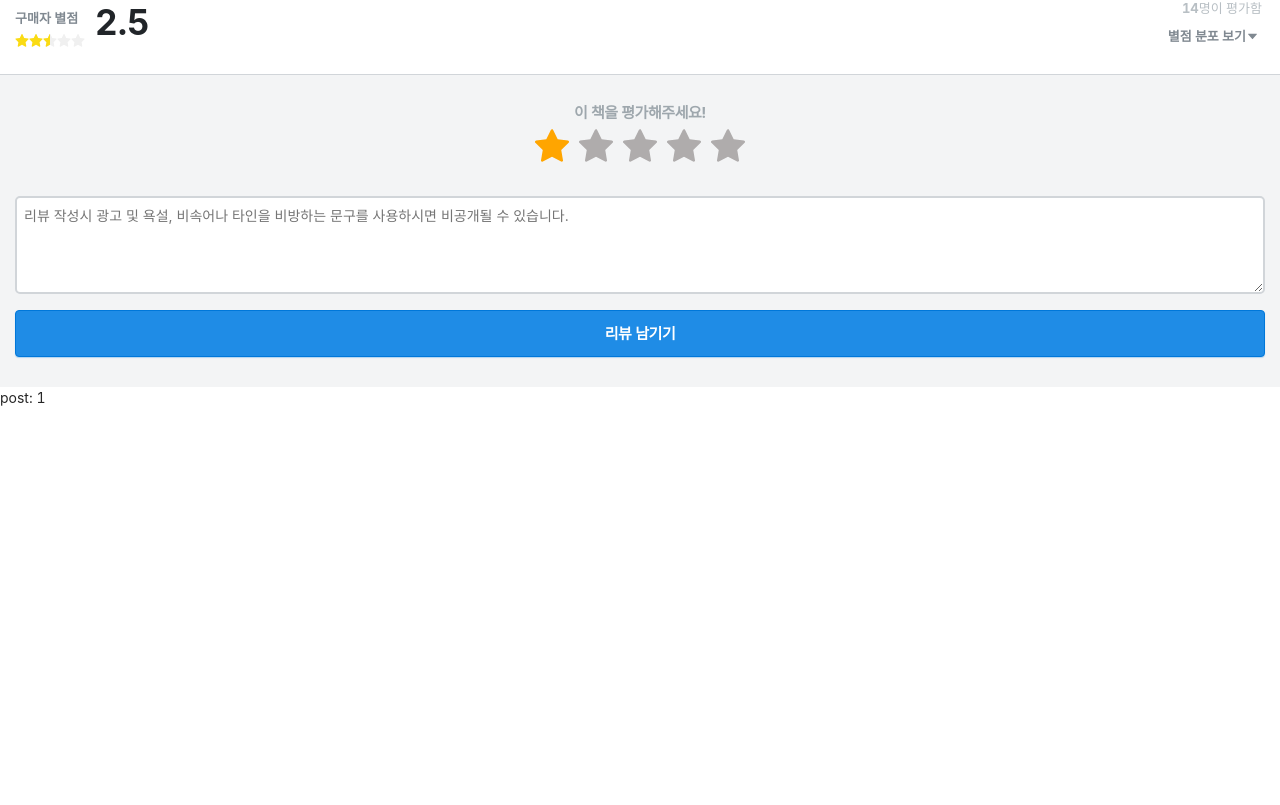
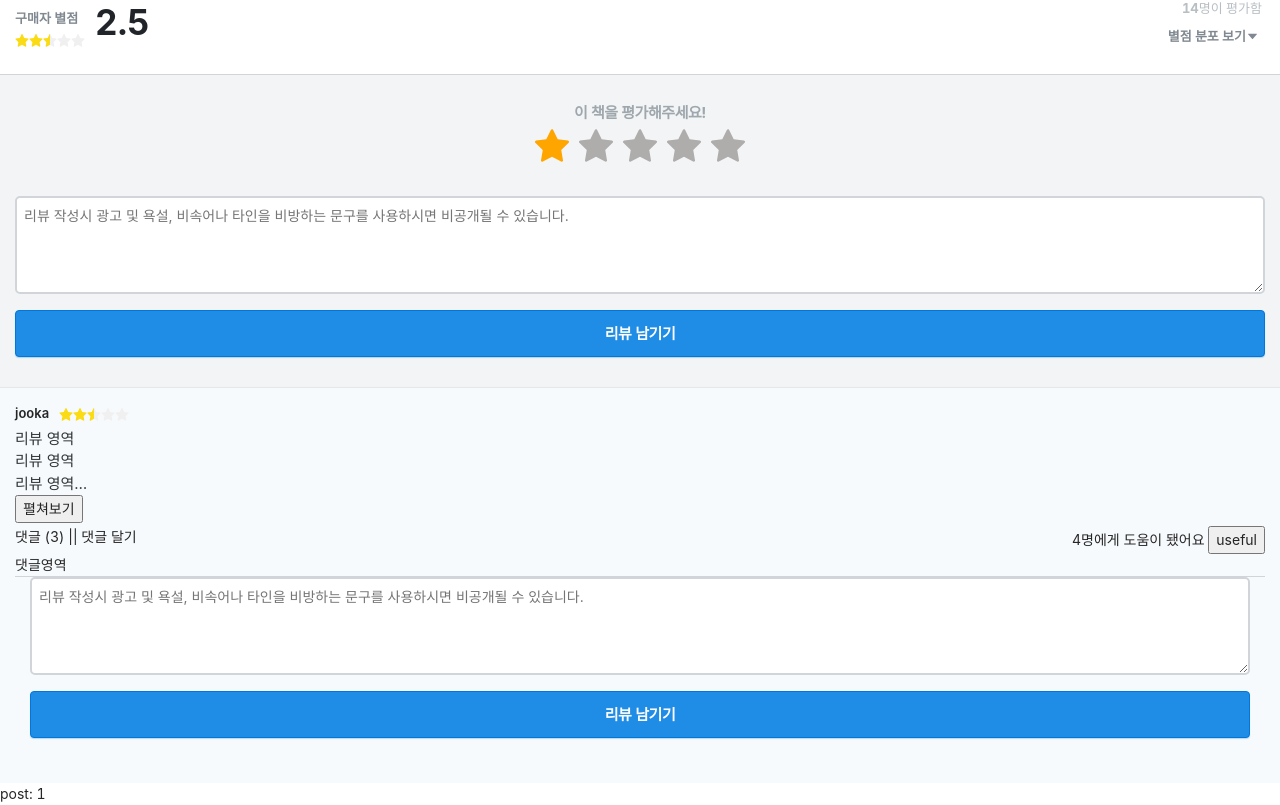
Before and after one commit to kizwond/appbuildtry, a Next.js app: page /bookstore/book-detail/1 in a window 1280 px wide. Shown: the part 851-1656 px from the top of the page. Before the commit the page ends 1260 px from the top, so only its background shows below. Built offline with nearby package versions, Linux system fonts and the light colour scheme.

Commit message:
상세페이지 리뷰컴포넌트

```diff
--- /dev/null
+++ b/components/bookstore/book-detail/ReviewListComponent.js
@@ -0,0 +1,193 @@
+import React from "react";
+import styled from "styled-components";
+import { Rate } from "../../../node_modules/antd/lib/index";
+
+const ReviewListComponent = () => {
+  return (
+    <ReviewListArea>
+      <ReviewList>
+        <ReviewListItem>
+          <ReviewHead>
+            <ReviewerID>jooka</ReviewerID>
+            <StarScoreWrapper>
+              <StarScore>
+                <Rate disabled allowHalf defaultValue={2.5} />
+              </StarScore>
+            </StarScoreWrapper>
+          </ReviewHead>
+          <ReviewBody>
+            <p className="Folded">
+              리뷰 영역
+              <br />
+              리뷰 영역
+              <br />
+              리뷰 영역
+              <br />
+              리뷰 영역
+              <br />
+              리뷰 영역
+              <br />
+              리뷰 영역
+              <br />
+              리뷰 영역
+            </p>
+            <button>펼쳐보기</button>
+          </ReviewBody>
+          <ReviewBottom>
+            <div>댓글 (3) || 댓글 달기</div>
+            <div>
+              {" "}
+              4명에게 도움이 됐어요 <button>useful</button>
+            </div>
+          </ReviewBottom>
+          {true && <div>댓글영역</div>}
+        </ReviewListItem>
+        <ReviewForm>
+          <div>
+            <ReviewTextarea name="content" title="리뷰입력" placeholder="리뷰 작성시 광고 및 욕설, 비속어나 타인을 비방하는 문구를 사용하시면 비공개될 수 있습니다." />
+          </div>
+          <SubmitButtonWrapper>
+            <SubmitButton type="submit">리뷰 남기기</SubmitButton>
+          </SubmitButtonWrapper>
+        </ReviewForm>
+      </ReviewList>
+    </ReviewListArea>
+  );
+};
+
+export default ReviewListComponent;
+
+const ReviewListArea = styled.div`
+  background: #f7fafc;
+  border-top: 1px solid #e5e8eb;
+  padding: 8px 0;
+`;
+
+const ReviewList = styled.ul`
+  margin: 0 auto;
+  padding: 7px 15px;
+  list-style: none;
+`;
+
+const ReviewListItem = styled.li`
+  border-bottom: 1px solid #d1d5d9;
+`;
+
+const ReviewHead = styled.div`
+  display: flex;
+`;
+
+const ReviewerID = styled.h4`
+  margin: 0;
+  padding: 0;
+  font-size: 13px;
+  font-weight: 600;
+`;
+const StarScoreWrapper = styled.div`
+  margin-left: 10px;
+  display: inline-block;
+  width: 70px;
+`;
+const StarScore = styled.div`
+  & .ant-rate {
+    font-size: 14px;
+  }
+
+  & .ant-rate-star {
+    margin-right: 0;
+  }
+`;
+
+const ReviewBody = styled.div`
+  padding: 3px 0px 3px 0px;
+
+  & p {
+    padding: 0;
+    margin: 0;
+    color: #303538;
+    line-height: 1.5em;
+    font-size: 15px !important;
+    word-break: keep-all;
+    word-wrap: break-word;
+    max-height: 999999px;
+  }
+  & .Folded {
+    overflow: hidden;
+    text-overflow: ellipsis;
+    display: -webkit-box;
+    -webkit-line-clamp: 3;
+    -webkit-box-orient: vertical;
+    word-wrap: break-word;
+    word-break: keep-all;
+    white-space: normal;
+    max-height: 800px;
+  }
+`;
+
+const ReviewBottom = styled.div`
+  display: flex;
+  justify-content: space-between;
+`;
+
+const ReviewForm = styled.div`
+  margin: 0;
+  padding: 0 15px 30px 15px;
+`;
+
+const ReviewTextarea = styled.textarea`
+  width: 100%;
+  box-shadow: none;
+  border: 2px solid #d1d5d9;
+  border-radius: 5px;
+  box-sizing: border-box !important;
+  padding: 7px 7px;
+  background: #fff;
+  resize: vertical;
+  height: 7em;
+  -webkit-appearance: none;
+  color: #a7b1bb;
+  font-size: 14px;
+  line-height: 1.5em;
+  font-weight: 400;
+  vertical-align: middle;
+  outline: 0;
+`;
+
+const SubmitButtonWrapper = styled.div`
+  margin-top: 16px;
+`;
+
+const SubmitButton = styled.div`
+  font-family: ridi-roboto, Helvetica Neue, Apple SD Gothic Neo, "나눔고딕", Nanum Gothic, "돋움", arial, Dotum, Tahoma, Geneva, sans-serif;
+  letter-spacing: -0.03em;
+  -webkit-font-smoothing: antialiased;
+  -moz-osx-font-smoothing: grayscale;
+  margin: 0;
+  padding: 0;
+  -webkit-appearance: none;
+  -webkit-tap-highlight-color: transparent;
+  appearance: none;
+  border: 0;
+  box-shadow: none;
+  outline: 0;
+  text-decoration: none;
+  box-sizing: border-box;
+  border-radius: 4px;
+  font-weight: 700;
+  display: inline-block;
+  text-align: center;
+  cursor: pointer;
+  line-height: 1em;
+  vertical-align: baseline;
+  -webkit-transition: background 0.2s, color 0.2s;
+  transition: background 0.2s, color 0.2s;
+  color: #fff;
+  background: #1f8ce6;
+  border: 1px solid #0077d9;
+  box-shadow: 0 1px 1px 0 rgb(31 140 230 / 30%);
+  font-size: 12px;
+  padding: 8px 18px;
+  width: 100%;
+  font-size: 15px;
+  padding: 15px 0;
+`;
--- /dev/null
+++ b/jsconfig.json
@@ -0,0 +1,5 @@
+{
+  "compilerOptions": {
+    "target": "es6"
+  }
+}
--- a/pages/bookstore/book-detail/[book_id].js
+++ b/pages/bookstore/book-detail/[book_id].js
@@ -13,6 +13,7 @@ import DetailOtherInfo from "../../../components/bookstore/book-detail/DetailOth
 import DetailIntro from "../../../components/bookstore/book-detail/DetailIntro";
 import DetailReview from "../../../components/bookstore/book-detail/DetailReview";
 import RatingArea from "../../../components/bookstore/book-detail/RatingArea";
+import ReviewListComponent from "../../../components/bookstore/book-detail/ReviewListComponent";
 
 const BookDetail = () => {
   const router = useRouter();
@@ -30,6 +31,7 @@ const BookDetail = () => {
             <DetailIntro />
             <DetailReview />
             <RatingArea />
+            <ReviewListComponent />
           </section>
         </div>
       </BooksDetailArticle>
```
